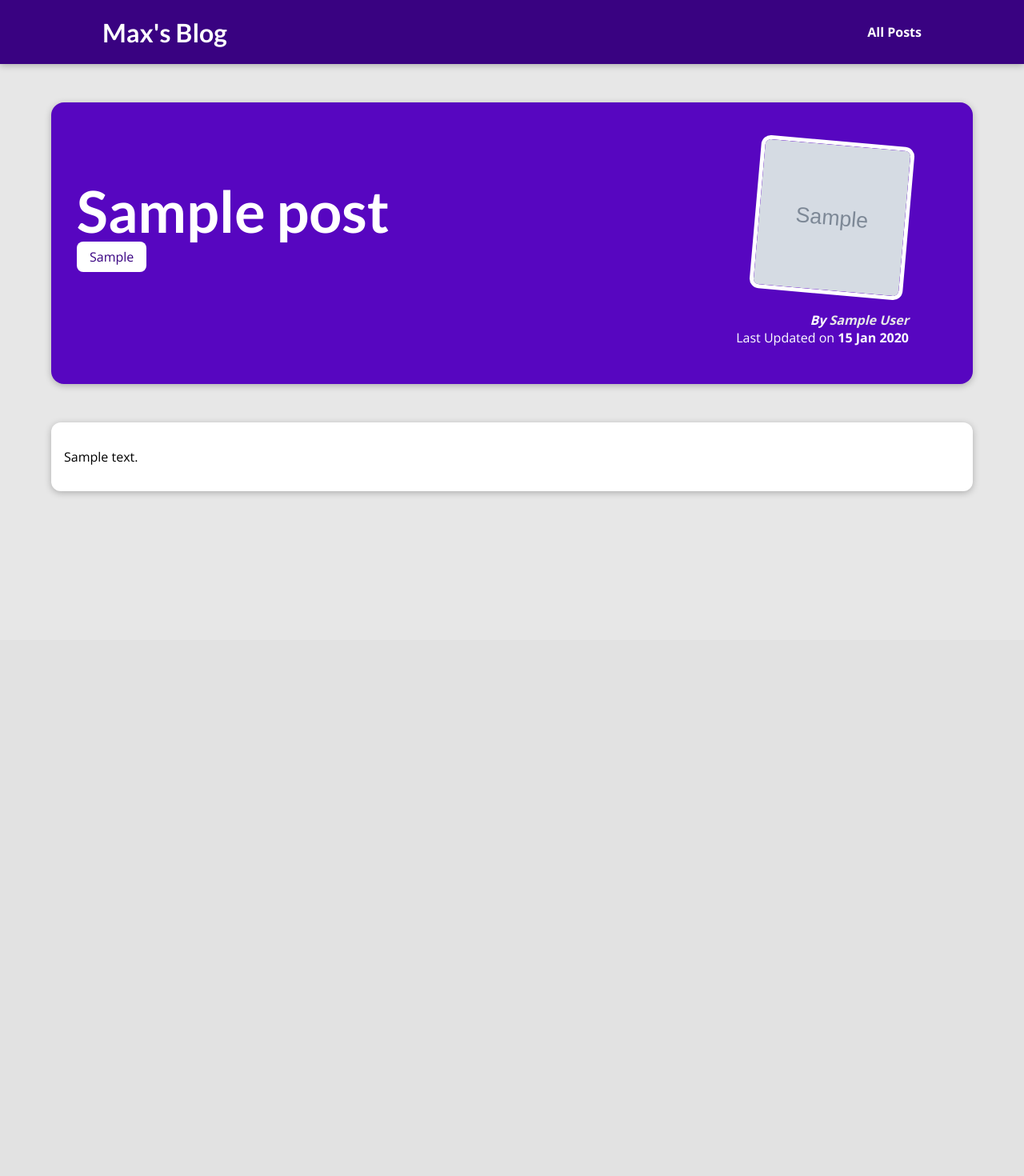
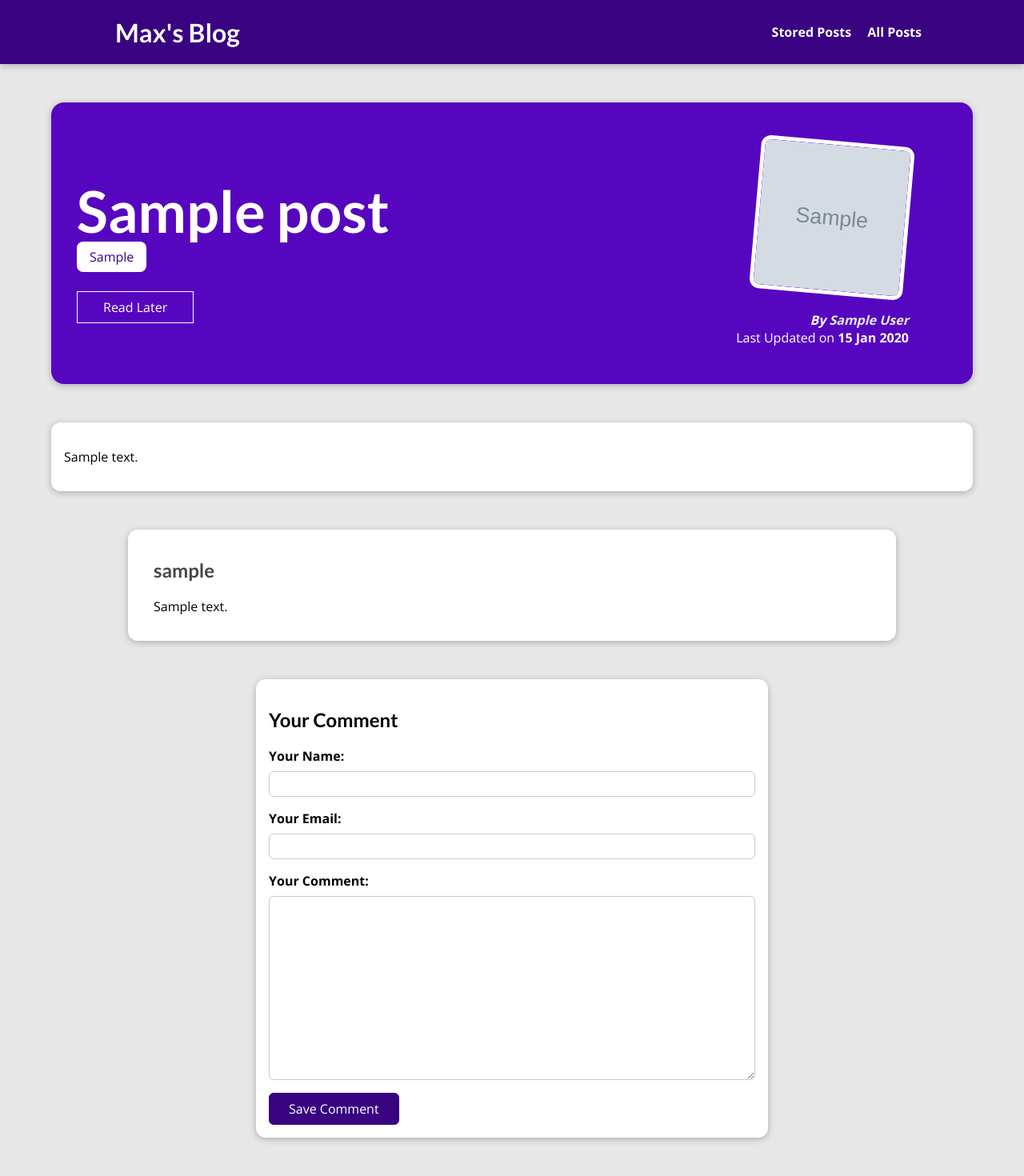
Before and after one commit to Phanideepak/django-boiler-plate, a Django app: a page that uses templates/blog_base.html in a window 1280 px wide. Shown: the whole page at 80% size. Before the commit the page ends 618 px from the top, so only its background shows below. Run offline with Django 5.2, Linux system fonts and the light colour scheme; tables that the repository leaves empty hold one stand-in row (values such as "Sample post"); grey boxes marked "Sample" are stand-in pictures.

Commit message:
code finish off

```diff
--- a/blog/admin.py
+++ b/blog/admin.py
@@ -1,5 +1,5 @@
 from django.contrib import admin
-from .models import Tag, Author, Post
+from .models import Tag, Author, Post, Comment
 
 
 class PostAdmin(admin.ModelAdmin):
@@ -7,7 +7,11 @@ class PostAdmin(admin.ModelAdmin):
     list_display = ('title',  'date', 'author',)
     prepopulated_fields = {'slug' : ('title',)}
 
+class CommentAdmin(admin.ModelAdmin):
+    list_display = ('user_name', 'post', )
+
 # Register your models here.
 admin.site.register(Tag)
 admin.site.register(Author)
 admin.site.register(Post, PostAdmin)
+admin.site.register(Comment, CommentAdmin)
--- /dev/null
+++ b/blog/forms.py
@@ -0,0 +1,12 @@
+from django import forms
+from .models import Comment
+
+class CommentForm(forms.ModelForm):
+    class Meta:
+        model = Comment
+        exclude = ['post']
+        labels = {
+            'user_name' : 'Your Name',
+            'user_email' : 'Your Email',
+            'text' : 'Your Comment'
+        }
--- a/blog/models.py
+++ b/blog/models.py
@@ -21,7 +21,8 @@ class Author(models.Model):
 class Post(models.Model):
     title = models.CharField(max_length=150)
     excerpt = models.CharField(max_length=200)
-    image_name = models.CharField(max_length=100)
+    #image_name = models.CharField(max_length=100)
+    image = models.ImageField(upload_to='posts', null=True)
     date = models.DateField(auto_now = True)
     slug = models.SlugField(unique = True, db_index = True) # db_index is a default
     content = models.TextField(validators=[MinLengthValidator(10)])
@@ -30,3 +31,10 @@ class Post(models.Model):
 
     def __str__(self):
         return f'{self.title} {self.slug}'
+
+
+class Comment(models.Model):
+    user_name = models.CharField(max_length=200)
+    user_email = models.EmailField()
+    text = models.TextField(max_length=400)
+    post = models.ForeignKey(Post, on_delete=models.CASCADE, related_name='comments')
--- a/blog/static/blog/post-detail.css
+++ b/blog/static/blog/post-detail.css
@@ -57,6 +57,25 @@ body {
     font-weight: bold;
   }
 
+  #read-later {
+    margin: 2rem 0;
+  }
+
+  #read-later button{
+    background-color: transparent;
+    border: 1px solid white;
+    padding: 0.5rem 2rem;
+    font: inherit;
+    color: white;
+    cursor: pointer;
+  }
+
+  #read-later button:hover,
+  #read-later button:active{
+    background-color: white;
+    color: #390281;
+  }
+
   main {
     width: 90%;
     max-width: 90rem;
@@ -73,3 +92,113 @@ body {
     padding: 0.5rem 1rem;
     border-radius: 8px;
   }
+
+  #comment-form{
+    margin: 3rem auto;
+    width: 90%;
+    max-width: 40rem;
+    border-radius: 12px;
+    background-color: white;
+    box-shadow: 0 2px 8px rgba(0, 0, 0, 0.25);
+    padding: 1rem;
+  }
+
+  #comment-form button{
+     font: inherit;
+     background-color: #390281;
+     color: white;
+     border: 1px solid#390281;
+     padding: 0.5rem 1.5rem;
+     border-radius: 6px;
+     cursor: pointer;
+  }
+
+  #comment-form button:hover,
+  #comment-form button:active{
+    background-color: #4f0ba7;
+    border-color: #4f0ba7;
+  }
+
+  .form-control{
+    margin-bottom: 1rem;
+  }
+
+  .form-control label{
+    font-weight: bold;
+    margin-bottom: 0.5rem;
+    display: block;
+  }
+
+  .form-control input,
+  .form-control textarea{
+     width: 100%;
+     display: block;
+     font: inherit;
+     padding: 0.25rem;
+     border-radius: 6px;
+     border: 1px solid #ccc;
+  }
+
+.errorlist{
+  list-style: none;
+  margin: 0.5rem 0;
+  padding: 0;
+  color: red;
+}
+
+.invalid label{
+  color : red;
+}
+
+.invalid input,
+.invalid textarea{
+  border-color: red;
+  background-color: #ffe6e7;
+}
+
+#alert{
+  margin: 8rem auto 3rem auto;
+  border: 1px solid red;
+  background-color: #ffe6e7;
+  padding: 1rem;
+  width: 90%;
+  max-width: 40rem;
+}
+
+#alert a{
+  text-decoration: none;
+  border: 1px solid red;
+  background-color: red;
+  color: white;
+  padding: 0.25rem 1.5rem;
+  border-radius: 6px;
+}
+
+#comments{
+  margin: 3rem auto;
+  width: 90%;
+  max-width: 60rem;
+  border-radius: 12px;
+  background-color: white;
+  box-shadow: 0 2px 8px rgba(0, 0, 0, 0.25);
+  padding: 1rem 2rem;
+}
+
+#comments ul{
+  list-style: none;
+  padding: 0;
+  margin: 0 ;
+}
+
+#comments li{
+  margin-bottom: 1rem;
+  border-bottom: 1px solid #ccc;
+}
+
+#comments li:last-of-type{
+  border-bottom: none;
+}
+
+#comments h2{
+  color :  #464646;
+}
--- a/blog/templates/blog/includes/post.html
+++ b/blog/templates/blog/includes/post.html
@@ -1,10 +1,7 @@
-{% load static %}
-
-
 <li>
     <article class="post">
         <a href="{% url 'post_detail_page' slug=post.slug %}">
-            <img src="{% static 'blog/images/'|add:post.image_name %}" alt="{{ post.title }}" />
+            <img src="{{ post.image.url }}" alt="{{ post.title }}" />
             <div class="post_content">
                 <h3>{{ post.title }}</h3>
                 <p>{{ post.excerpt }}</p>
--- a/blog/templates/blog/post-detail.html
+++ b/blog/templates/blog/post-detail.html
@@ -11,6 +11,13 @@
 {% endblock %}
 
 {% block content %}
+   {% if comment_form.errors %}
+   <div id="alert">
+      <h2>Save the comment failed!</h2>
+      <p>Please check the comment form below the post and fix your errors.</p>
+      <a href="#comment-form">Fix!</a>
+   </div>
+   {% endif %}
    <section id="summary">
       <h2>{{post.title}}</h2>
       <div>
@@ -18,8 +25,21 @@
             <span class="tag">{{ tag.caption }}</span>
          {% endfor %}
       </div>
+      <div id="read-later">
+         <form action="{% url 'read-later' %}" method="POST">
+            {% csrf_token %}
+            <input type="hidden" value="{{ post.id }}" name="post_id" />
+            <button>
+               {% if save_for_later %}
+                  Remove from 'Read Later' List
+               {% else %}
+                  Read Later
+               {% endif %}
+            </button>
+         </form>
+      </div>
       <article>
-         <img src="{% static 'blog/images/'|add:post.image_name %}" alt="Post Title" />
+         <img src="{{ post.image.url }}" alt="Post Title" />
          <address>By <a href="mailto:{{ post.author.email_address }}">{{ post.author }}</a></address>
          <div>
             Last Updated on <time>{{ post.date|date:"d M Y" }}</time>
@@ -27,8 +47,37 @@
       </article>
    </section>
 
+
+
    <main>
      {{ post.content|linebreaks }}
    </main>
 
+   <section id="comments">
+      <ul>
+         {% for comment in comments %}
+            <li>
+               <h2>{{ comment.user_name }}</h2>
+               <p>{{ comment.text|linebreaks }}</p>
+            </li>
+         {% endfor %}
+      </ul>
+   </section>
+
+   <section id="comment-form">
+      <h2>Your Comment</h2>
+      <form action="{% url 'post_detail_page' post.slug %}" method="POST">
+         {% csrf_token %}
+         {% for form_field in comment_form %}
+            <div class="form-control {% if form_field.errors %}invalid{% endif %}">
+               {{ form_field.label_tag }}
+               {{ form_field }}
+               {{ form_field.errors }}
+            </div>
+         {% endfor %}
+         <button>Save Comment</button>
+      </form>
+
+   </section>
+
 {% endblock %}
--- a/blog/urls.py
+++ b/blog/urls.py
@@ -2,7 +2,8 @@ from . import views
 from django.urls import path
 
 urlpatterns = [
-    path("", views.starting_page, name = 'starting_page'),
-    path("posts", views.posts, name = 'posts_page'),
-    path("posts/<slug>", views.post_detail, name = 'post_detail_page')
+    path("", views.StartingPageView.as_view(), name = 'starting_page'),
+    path("posts", views.AllPostsView.as_view(), name = 'posts_page'),
+    path("posts/<slug>", views.SinglePostView.as_view(), name = 'post_detail_page'),
+    path('read-later',views.ReadLaterView.as_view(), name='read-later'),
 ]
--- a/blog/views.py
+++ b/blog/views.py
@@ -1,11 +1,129 @@
 from datetime import date
-from django.shortcuts import render, get_object_or_404
+from typing import Any
+from django.db.models.query import QuerySet
+from django.shortcuts import render, get_object_or_404, HttpResponseRedirect
+from django.views.generic import ListView, DetailView
+from django.views import View
+from django.urls import reverse
+
+from blog.forms import CommentForm
 from .models import Post
+
 
 def get_date(post):
     return post['date']
 
-# Create your views here.
+class StartingPageView(ListView):
+    template_name = 'blog/index.html'
+    model = Post
+    ordering = ['-date']
+    context_object_name = 'posts'
+
+    def get_queryset(self):
+        queryset = super().get_queryset()
+        data = queryset[:3]
+        return data
+
+class AllPostsView(ListView):
+    template_name = 'blog/all-posts.html'
+    model = Post
+    ordering = ['-date']
+    context_object_name = 'all_posts'
+
+# class SinglePostView(DetailView):
+#     template_name = 'blog/post-detail.html'
+#     model = Post
+
+#     def get_context_data(self, **kwargs):
+#         context = super().get_context_data(**kwargs)
+#         context['post_tags'] = self.object.tags.all()
+#         context['comment_form'] = CommentForm()
+#         return context
+
+
+class SinglePostView(View):
+    def is_stored_post(self, request, post_id):
+       stored_posts = request.session.get('stored_posts')
+       if stored_posts is not None:
+           is_saved_for_later = post_id in stored_posts
+       else:
+           is_saved_for_later = False
+
+       return is_saved_for_later
+
+    def get(self, request, slug):
+       post =  Post.objects.get(slug = slug)
+
+       context = {
+           'post' : post,
+           'post_tags' : post.tags.all(),
+           'comment_form' : CommentForm(),
+           'comments' : post.comments.all().order_by('-id'),
+           'saved_for_later' : self.is_stored_post(request, post.id)
+       }
+       return render(request, 'blog/post-detail.html', context)
+
+    def post(self, request, slug):
+        comment_form = CommentForm(request.POST)
+        post = Post.objects.get(slug = slug)
+
+        if comment_form.is_valid():
+            comment = comment_form.save(commit=False)
+            comment.post = post
+            comment.save()
+            return HttpResponseRedirect(reverse('post_detail_page', args=[slug]))
+
+
+        context = {
+            'post' : post,
+            'post_tags' : post.tags.all(),
+            'comment_form' : comment_form,
+            'comments' : post.comments.all().order_by('-id'),
+            'saved_for_later' : self.is_stored_post(request, post.id)
+        }
+
+        return render(request, 'blog/post-detail.html', context)
+
+
+class ReadLaterView(View):
+    def get(self, request):
+        stored_posts = request.session.get('stored_posts')
+        context = {}
+
+        if stored_posts is None or len(stored_posts) == 0:
+            context['posts'] = []
+            context['has_posts'] = False
+        else:
+            posts = Post.objects.filter(id__in = stored_posts)
+            context['posts'] = posts
+            context['has_posts'] = True
+
+        return render(request, 'blog/stored-posts.html', context)
+
+
+    def post(self, request):
+        stored_posts = request.session.get('stored_posts')
+
+        if stored_posts is None:
+            stored_posts = []
+
+        post_id = int(request.POST['post_id'])
+
+        if post_id not in stored_posts:
+            stored_posts.append(post_id)
+            request.session['stored_posts'] = stored_posts
+        else:
+            stored_posts.remove(post_id)
+
+        return HttpResponseRedirect('/blog/')
+
+
+
+
+
+
+
+# Below methods are not attached to urls.py.
 def starting_page(request):
     all_posts = Post.objects.all().order_by('-date')
     #sorted_posts = sorted(all_posts, key = get_date)
--- a/django_boiler_plate/settings.py
+++ b/django_boiler_plate/settings.py
@@ -147,6 +147,7 @@ STATICFILES_DIRS = [
 # Overriding Media Upload Folder
 MEDIA_ROOT = BASE_DIR / 'uploads'
 
+# Accessing Images with Below URL
 MEDIA_URL = '/user-media/'
 
 SESSION_COOKIE_AGE = 120 # 120 seconds Default : 2 weeks
--- a/static/app.css
+++ b/static/app.css
@@ -35,6 +35,7 @@ h3 {
   text-decoration: none;
   color: white;
   font-weight: bold;
+  margin-left: 1rem;
 }
 
 #main-navigation a:hover,
--- a/templates/blog_base.html
+++ b/templates/blog_base.html
@@ -13,6 +13,7 @@
   <header id="main-navigation">
     <h1><a href="{% url 'starting_page' %}"> Max's Blog </a></h1>
     <nav>
+      <a href="{% url 'read-later' %}">Stored Posts</a>
         <a href="{% url 'posts_page' %}">All Posts</a>
     </nav>
   </header>
```
Also changed, not shown: blog/static/blog/stored-posts.css (added, +38 -0 lines), blog/templates/blog/stored-posts.html (added, +23 -0 lines), blog/migrations/0002_remove_post_image_name_post_image.py (added), blog/migrations/0003_comment.py (added), uploads/posts/coding.jpg (added), uploads/posts/coding_cLis379.jpg (added), uploads/posts/mountains.jpg (added).
